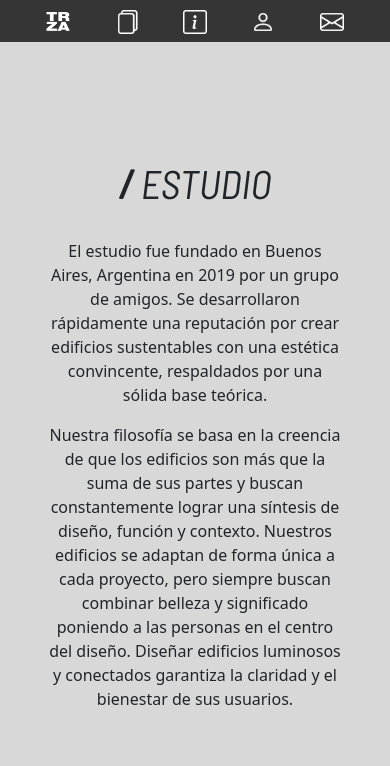
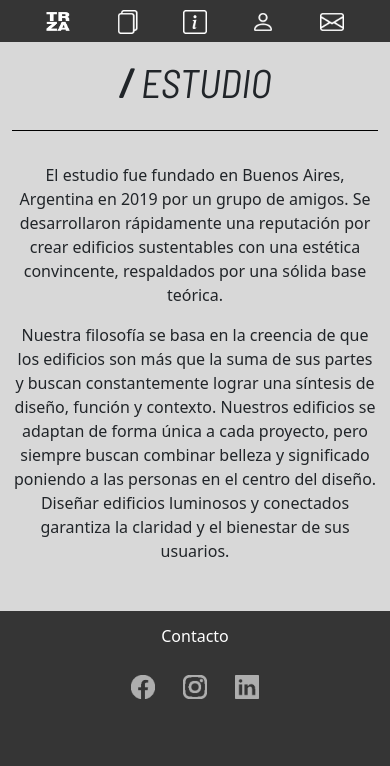
Before and after one commit to MaxiImpedovo/Proyecto-Coder-2021, a website: page pages/02-page-estudio.html in a window 390 px wide. Shown: the top 766 px of the page. Drawn offline with Linux system fonts and the light colour scheme; grey boxes are pictures that could not be loaded; files whose address does not match are found by name.

Commit message:
Correccion tpf 20/10

```diff
--- a/pages/02-page-estudio.html
+++ b/pages/02-page-estudio.html
@@ -76,25 +76,22 @@
 
     <!-- ---------------------------------------- -->
 
-    <main class="container-fluid">
+    <main class="container-fluid  Estudio">
 
-        <section class="Estudio container-md row justify-content-center align-items-center">
+        <section class="container-md EstudioTitulo row justify-content-center justify-content-lg-start align-items-center">
 
-            <div class="col-md-6 EstudioDiv">
+            <h2 class=" "><strong>/</strong> ESTUDIO</h2>
+        </section>
 
-                <h2 class=""><strong>/</strong> ESTUDIO</h2>
-
-                <div class="">
+        <section class="col-md-6 EstudioParrafo ">
             <p>
                 El estudio fue fundado en Buenos Aires, Argentina en 2019 por un grupo de amigos. Se desarrollaron rápidamente una reputación por crear edificios sustentables con una estética convincente, respaldados por una sólida base teórica.
             </p>
             <p>
                 Nuestra filosofía se basa en la creencia de que los edificios son más que la suma de sus partes y buscan constantemente lograr una síntesis de diseño, función y contexto. Nuestros edificios se adaptan de forma única a cada proyecto, pero siempre buscan combinar belleza y significado poniendo a las personas en el centro del diseño. Diseñar edificios luminosos y conectados garantiza la claridad y el bienestar de sus usuarios.
             </p>
-                </div>
+        </section>
 
-            </div>
-        </section>
     </main>
 
 <!-- ---------------------------------------- -->
--- a/scss/_contactanos.scss
+++ b/scss/_contactanos.scss
@@ -13,13 +13,15 @@ $v-auto: auto;
 
 .contacto {
 
-    height: 95vh;
+    height: fit-content;
 
     .ContactoTitulo {
+
         margin: auto;
         padding-top: 1rem;
+        padding-bottom: 1rem;
         margin-bottom: 1rem;
-        height: 15vh;
+        height: fit-content;
         border-bottom: black solid 1.5px;
 
         h2 {
@@ -43,7 +45,7 @@ $v-auto: auto;
     {
         .ContactoTitulo{
             h2{
-                font-size: 2.5rem
+                font-size: 2.5rem;
             }
         }
 
--- a/scss/_estudio.scss
+++ b/scss/_estudio.scss
@@ -11,24 +11,56 @@ $v-100: 100%;
 $v-auto: auto;
 
 .Estudio{
+
     margin: auto;
-    height: 95vh;
 
-    .EstudioDiv{
+    .EstudioTitulo{
 
+        margin: auto;
+        padding-top: 1rem;
+        padding-bottom: 1rem;
+        margin-bottom: 1rem;
         height: fit-content;
+        border-bottom: black solid 1.5px;
 
-        h2{
-            text-align: center;
+        h2 {
+            width: fit-content;
             font-family: $font-secundaria;
-            font-size: 2.5rem;
+            font-size: 3rem;
             font-weight: 400;
             font-style: italic;
-            margin-bottom: 2rem;
+        }
+    }
+
+    .EstudioParrafo{
+        height: 80vh;
+        padding-top: 10rem;
+        text-align: center;
+    }
+}
+
+@media only screen and (max-width: 1024px)
+    {
+        .EstudioParrafo {
+            height: 40vh !important;
+            font-size: 1rem;
+            padding-top: 5rem !important;
+            padding-bottom: 2rem !important;
         }
 
-        p{
-            text-align: center;
+    }
+
+@media only screen and (max-width: 767px)
+    {
+        .EstudioTitulo{
+            h2{
+                font-size: 2.5rem !important;
+            }
         }
+        .EstudioParrafo {
+            height: fit-content !important;
+            padding-top: 1rem !important;
+            padding-bottom: 2rem !important;
+        }
+
     }
-}
--- a/scss/_home.scss
+++ b/scss/_home.scss
@@ -83,6 +83,15 @@ main{
         padding-top: var(--bs-gutter-x, 0.75rem);
         padding-bottom: var(--bs-gutter-x, 0.75rem);
 
+        .carousel-caption {
+            position: absolute;
+            right: 15%;
+            top: .5rem;
+            /* bottom: 1.25rem; */
+            left: 15%;
+            color: #fff;
+            text-align: center;
+
             .TituloA {
                 font-family: $font-tercera;
                 font-weight: 600;
@@ -110,3 +119,4 @@ main{
             }
         }
     }
+}
--- a/scss/_perfiles.scss
+++ b/scss/_perfiles.scss
@@ -17,16 +17,17 @@ main{
 .perfil-titulo {
     margin: auto;
     padding-top: 1rem;
+    padding-bottom: 1rem;
     margin-bottom: 1rem;
-    height: 15vh;
+    height: fit-content;
     border-bottom: black solid 1.5px;
 
     h2 {
-    width: fit-content;
-    font-family: $font-secundaria;
-    font-size: 3rem;
-    font-weight: 400;
-    font-style: italic;
+        width: fit-content;
+        font-family: $font-secundaria;
+        font-size: 3rem;
+        font-weight: 400;
+        font-style: italic;
     }
 }
 @media only screen and (max-width: 767px)
--- a/scss/_proyectos.scss
+++ b/scss/_proyectos.scss
@@ -15,16 +15,17 @@ main{
     .TituloProyectos {
         margin: auto;
         padding-top: 1rem;
+        padding-bottom: 1rem;
         margin-bottom: 1rem;
-        height: 15vh;
+        height: fit-content;
         border-bottom: black solid 1.5px;
 
         h2 {
-        width: fit-content;
-        font-family: $font-secundaria;
-        font-size: 3rem;
-        font-weight: 400;
-        font-style: italic;
+            width: fit-content;
+            font-family: $font-secundaria;
+            font-size: 3rem;
+            font-weight: 400;
+            font-style: italic;
         }
     }
 
```
Also changed, not shown: pages/01-page-proyectos.html (+1 -1 lines), css/stylecss.css. Lines whose indentation alone changed are shown as unchanged.
